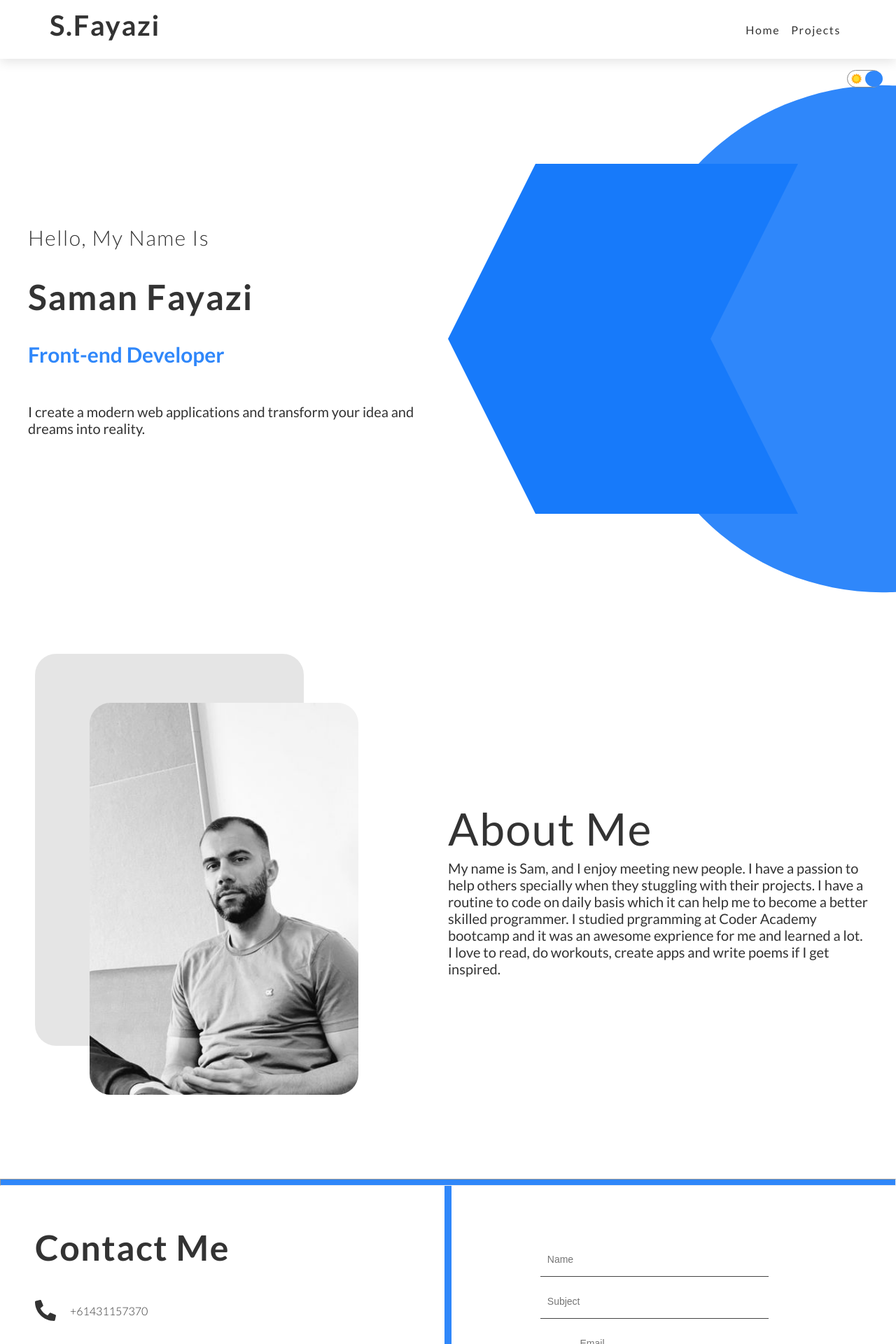
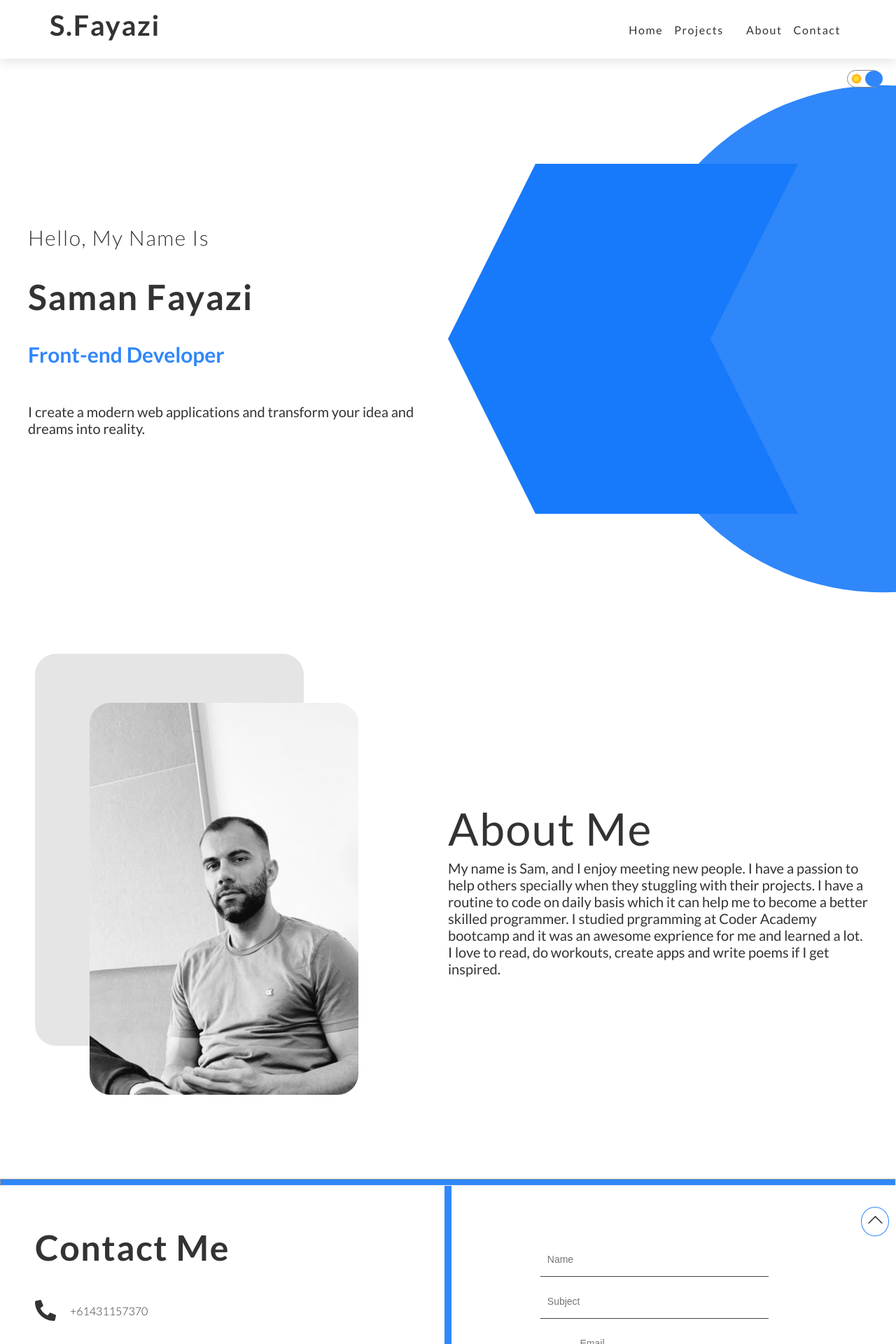
Before and after one commit to saman-zdf/saman-fayazi, a React (Create React App) app: page / in a window 1280 px wide. Shown: the top 1920 px of the page at 70% size. Built offline with nearby package versions, Linux system fonts and the light colour scheme.

Commit message:
smoothe scrolling has been implemented

```diff
--- a/package.json
+++ b/package.json
@@ -11,7 +11,8 @@
     "react-dom": "^17.0.2",
     "react-icons": "^4.3.1",
     "react-router-dom": "^6.0.1",
-    "react-scripts": "4.0.3"
+    "react-scripts": "4.0.3",
+    "react-scroll": "^1.8.4"
   },
   "scripts": {
     "start": "react-scripts start",
--- a/public/index.html
+++ b/public/index.html
@@ -5,10 +5,7 @@
     <link rel="icon" href="%PUBLIC_URL%/favicon.ico" />
     <meta name="viewport" content="width=device-width, initial-scale=1" />
     <meta name="theme-color" content="#000000" />
-    <meta
-      name="description"
-      content="Web site created using create-react-app"
-    />
+    <meta name="description" content="This is a portfolio" />
     <link rel="apple-touch-icon" href="%PUBLIC_URL%/logo192.png" />
     <!--
       manifest.json provides metadata used when your web app is installed on a
--- a/src/components/about/about.css
+++ b/src/components/about/about.css
@@ -51,7 +51,7 @@
 @media (max-width: 800px) {
   .about {
     flex-direction: column;
-    margin-bottom: 50px;
+    margin-bottom: 100px;
   }
   .about-card.bg {
     display: none;
--- a/src/components/contact/Contact.js
+++ b/src/components/contact/Contact.js
@@ -2,9 +2,11 @@ import './contact.css';
 import { FaPhoneAlt } from 'react-icons/fa';
 import { FiMapPin } from 'react-icons/fi';
 import { MdOutlineMailOutline } from 'react-icons/md';
+import { BsChevronUp } from 'react-icons/bs';
 import { useRef, useState, useContext } from 'react';
 import emailjs from 'emailjs-com';
 import { ThemeContext } from '../../context';
+import { Link } from 'react-scroll';
 
 const Contact = () => {
   const initialState = {
@@ -54,7 +56,19 @@ const Contact = () => {
   return (
     <>
       <hr />
-      <div className='contact'>
+      <div className='contact' id='contact'>
+        <Link
+          activeClass='active'
+          className='arrow-up'
+          to='home'
+          spy={true}
+          smooth={true}
+          offset={0}
+          duration={500}
+          style={{ cursor: 'pointer' }}
+        >
+          <BsChevronUp />
+        </Link>
         <div className='contact-bg'></div>
         <div className='contact-wrapper'>
           <div className='contact-left'>
--- a/src/components/contact/contact.css
+++ b/src/components/contact/contact.css
@@ -5,6 +5,22 @@ hr {
 .contact {
   height: 75vh;
   position: relative;
+}
+
+.arrow-up {
+  position: absolute;
+  top: 30px;
+  right: 10px;
+  font-size: 25px;
+  border: 1px solid #2f87fa;
+  cursor: pointer;
+  border-radius: 50%;
+  padding: 0.3rem 0.4rem;
+  transition: all 0.3s ease-in-out;
+}
+.arrow-up:hover {
+  background-color: #2f87fa;
+  color: #fff;
 }
 
 .contact-bg {
@@ -100,7 +116,7 @@ form p {
   }
   .contact {
     height: 100vh;
-    margin-bottom: 30px;
+    margin-bottom: 40px;
   }
   .contact-wrapper {
     flex-direction: column;
--- a/src/components/hero/Intro.js
+++ b/src/components/hero/Intro.js
@@ -6,7 +6,7 @@ import Contact from '../contact/Contact';
 const Intro = () => {
   return (
     <>
-      <div className='intro'>
+      <div className='intro' id='home'>
         <div className='intro-left'>
           <div className='intro-left-wrapper'>
             <h2 className='intro-msg'>Hello, My name is</h2>
--- a/src/components/hero/intro.css
+++ b/src/components/hero/intro.css
@@ -92,6 +92,7 @@
 @media (max-width: 800px) {
   .intro {
     overflow-x: hidden;
+    height: 85vh;
   }
   .intro-right {
     display: none;
--- a/src/components/navigation/Nav.js
+++ b/src/components/navigation/Nav.js
@@ -5,6 +5,8 @@ import { useContext, useState } from 'react';
 import { links } from '../../linkData';
 import { FaTimes } from 'react-icons/fa';
 import { ThemeContext } from '../../context';
+import { Link } from 'react-scroll';
+
 const Nav = () => {
   const background = useContext(ThemeContext);
   const dark = background.state.darkMode;
@@ -36,16 +38,44 @@ const Nav = () => {
             {links.map((link) => {
               return (
                 <NavLink
+                  key={link.id}
                   style={{
                     color: dark ? '#fff' : '#333',
                   }}
-                  key={link.id}
                   to={link.url}
                 >
                   {link.text}
                 </NavLink>
               );
             })}
+            <NavLink to='/project'></NavLink>
+
+            <Link
+              activeClass='active'
+              to='about'
+              spy={true}
+              smooth={true}
+              offset={0}
+              duration={500}
+              style={{ cursor: 'pointer' }}
+            >
+              About
+            </Link>
+            <Link
+              activeClass='active'
+              to='contact'
+              spy={true}
+              smooth={true}
+              offset={0}
+              duration={500}
+              style={{ cursor: 'pointer' }}
+            >
+              Contact
+            </Link>
+            {/* <NavLink to='/'>Home</NavLink>
+            <NavLink to='/project'>Projects</NavLink>
+            <NavLink to='/about'>About</NavLink>
+            <NavLink to='/contact'>Contact</NavLink> */}
           </ul>
         </div>
       </div>
```
Also changed, not shown: 1 other file (tests, documents, lock files or other folders).
